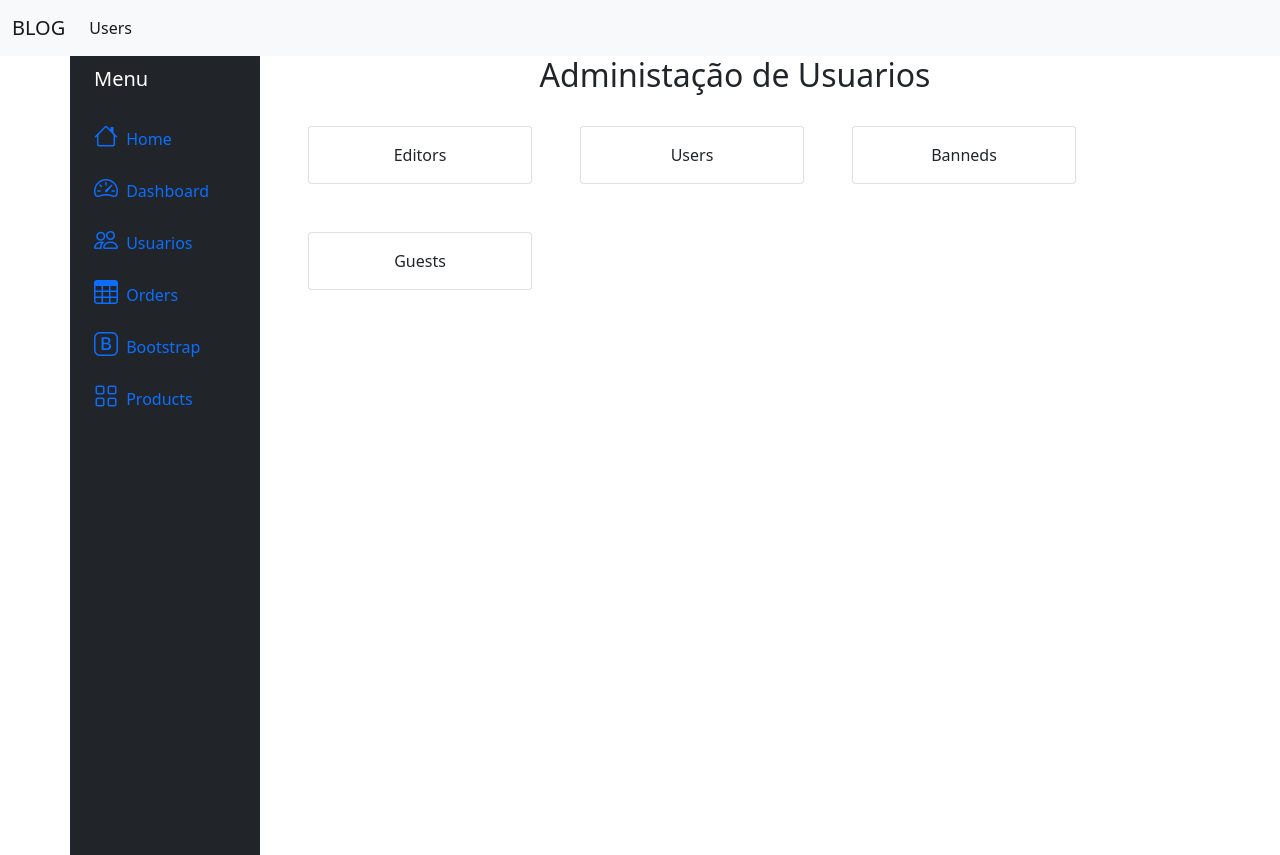
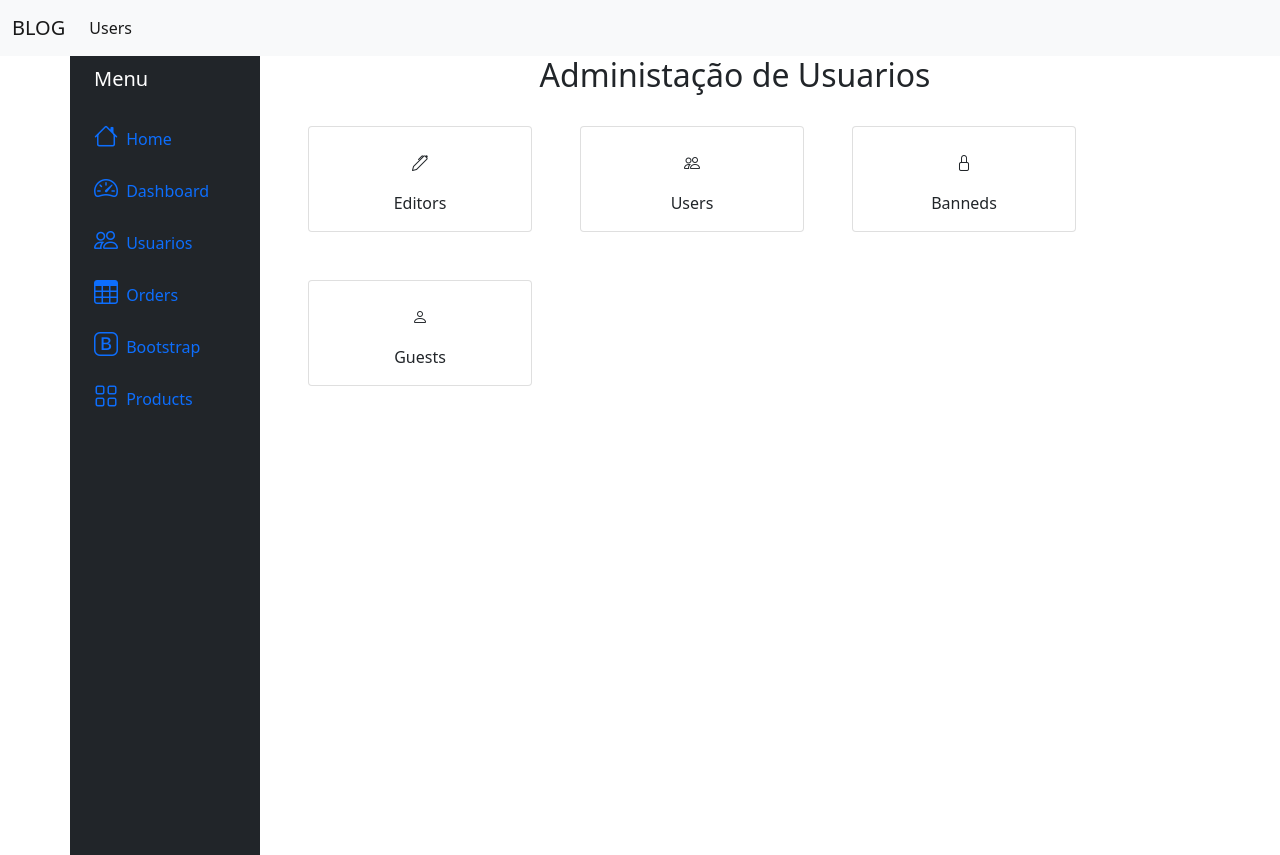
Before and after one commit to jacksonsr451/blog, a Django app: page /admin/users/ in a window 1280 px wide. Shown: the top 855 px of the page. Run offline with Django 4.2, Linux system fonts and the light colour scheme; some libraries are stand-ins or nearby versions.

Commit message:
Add bootstrap icons

```diff
--- a/users/templates/home_admin_users.html
+++ b/users/templates/home_admin_users.html
@@ -18,21 +18,25 @@
     <div class="row">
         <h2 align="center">Administação de Usuarios</h2>
         <div class="card m-4" style="width: 14rem; cursor: pointer;" onclick="location = `{% url 'home_editor' %}`">
+            <i class="bi bi-pen text-center mt-4"></i>
             <div class="card-body">
                 <p class="card-text text-center">Editors</p>
             </div>
         </div>
         <div class="card m-4" style="width: 14rem; cursor: pointer;" onclick="location = `{% url 'home_user' %}`">
+            <i class="bi bi-people text-center mt-4"></i>
             <div class="card-body">
                 <p class="card-text text-center">Users</p>
             </div>
         </div>
         <div class="card m-4" style="width: 14rem; cursor: pointer;" onclick="location = `{% url 'home_admin_banneds' %}`">
+            <i class="bi bi-lock text-center mt-4"></i>
             <div class="card-body">
                 <p class="card-text text-center">Banneds</p>
             </div>
         </div>
         <div class="card m-4" style="width: 14rem; cursor: pointer;" onclick="location = `{% url 'home_admin_guests' %}`">
+            <i class="bi bi-person text-center mt-4"></i>
             <div class="card-body">
                 <p class="card-text text-center">Guests</p>
             </div>
```
